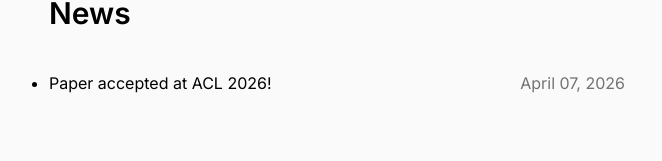
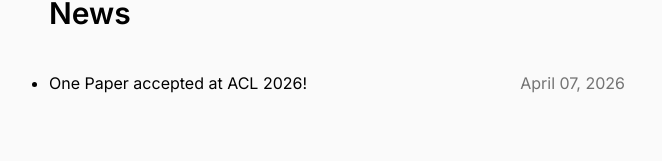
Before and after one commit to yangji721/my_website, a Next.js app: page /news in a window 1280 px wide. Shown: the part 133-294 px from the top of the page, without its empty margins (303-965 px from the left). Built offline with nearby package versions, Linux system fonts and the light colour scheme.

Commit message:
update info of bio

```diff
--- a/data/news/chi2024.mdx
+++ b/data/news/chi2024.mdx
@@ -1,5 +1,5 @@
 ---
-title: "Paper accepted at ACL 2026!"
+title: "One Paper accepted at ACL 2026!"
 date: "2026-04-07"
 ---
 
--- a/data/website.config.ts
+++ b/data/website.config.ts
@@ -34,11 +34,11 @@
 export const personalInfo: PersonalInfo = {
   name: "Yang Ji",
   profilePicture: "/beibei.jpg", //optional
-  role: "Ph.D. Student",
+  role: "Ph.D. Graduate",
   university: "HKUST(GZ)",
   universityWebsite: "https://hkust-gz.edu.cn/",
   socialMedia: [
-    { name: "Email", url: "mailto:yji655@connect.hkust-gz.edu.cn" },
+    { name: "Email", url: "mailto:yangji.me721@gmail.com" },
     {
       name: "GitHub",
       url: "https://github.com/yangji721",
@@ -49,7 +49,7 @@
 
 export const websiteInfo: WebsiteInfo = {
   title: personalInfo.name,
-  description: "Ph.D. Graduate at HKUST(GZ), researching Explainable AI and LLM Compression",
+  description: "Ph.D. Graduate at HKUST(GZ), researching Explainable AI and AI for Science. Passionate about making AI more transparent and trustworthy.",
 };
 
 export const navigations: NavigationItem[] = [
```
